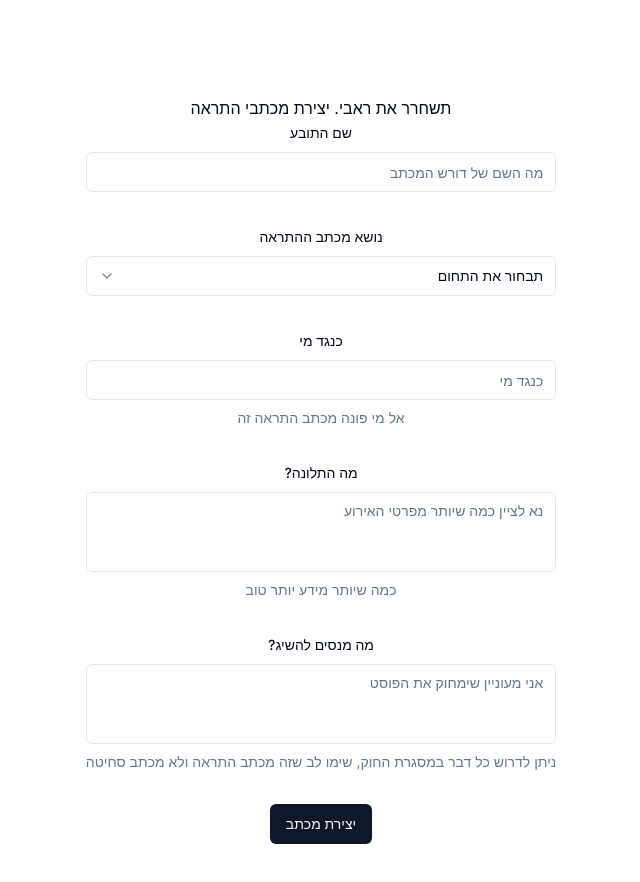
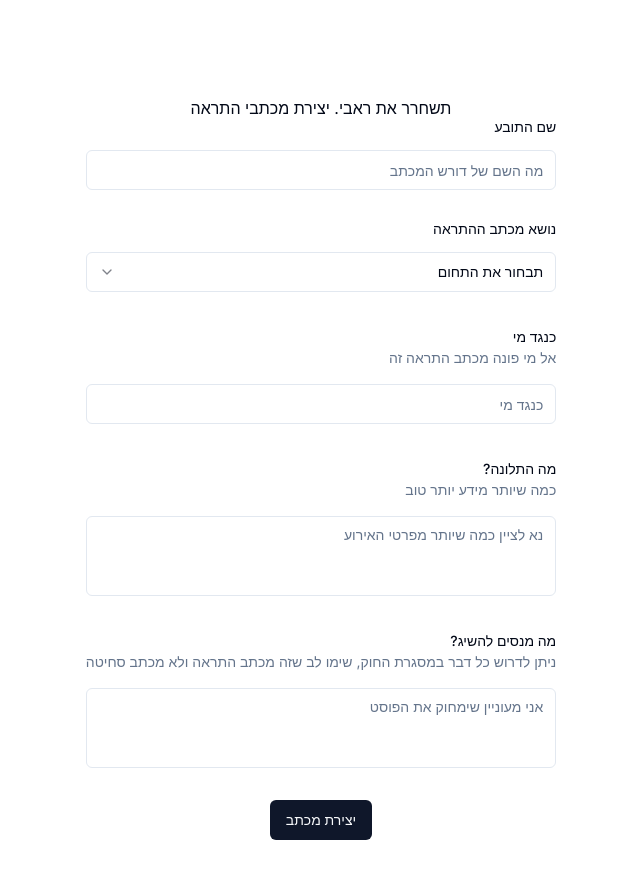
Before and after one commit to ronka/warning-letter-gpt, a Next.js app: page / in a window 1280 px wide. Shown: the top 882 px of the page, without its empty margins (319-959 px from the left). Built offline with nearby package versions, Linux system fonts and the light colour scheme.

Commit message:
grid view

```diff
--- a/components/CreateForm.tsx
+++ b/components/CreateForm.tsx
@@ -22,8 +22,8 @@ import {
   SelectTrigger,
   SelectValue,
 } from "@/components/ui/select";
-import { Link } from "lucide-react";
 import { TOPIC_TO_HEBREW, Topic } from "@/types/Topic";
+import { Grid } from "./layout/Grid";
 
 const formSchema = z.object({
   topic: z.nativeEnum(Topic),
@@ -68,10 +68,12 @@ export function CreateForm() {
           name="name"
           render={({ field }) => (
             <FormItem>
+              <Grid columns={2}>
                 <FormLabel>שם התובע</FormLabel>
                 <FormControl>
                   <Input placeholder="מה השם של דורש המכתב" {...field} />
                 </FormControl>
+              </Grid>
               <FormMessage />
             </FormItem>
           )}
@@ -82,8 +84,12 @@ export function CreateForm() {
           name="topic"
           render={({ field }) => (
             <FormItem>
+              <Grid columns={2}>
                 <FormLabel>נושא מכתב ההתראה</FormLabel>
-              <Select onValueChange={field.onChange} defaultValue={field.value}>
+                <Select
+                  onValueChange={field.onChange}
+                  defaultValue={field.value}
+                >
                   <FormControl>
                     <SelectTrigger>
                       <SelectValue placeholder="תבחור את התחום" />
@@ -98,6 +104,7 @@ export function CreateForm() {
                     </SelectItem>
                   </SelectContent>
                 </Select>
+              </Grid>
               {/* <FormDescription>
               </FormDescription> */}
               <FormMessage />
@@ -110,11 +117,15 @@ export function CreateForm() {
           name="against-name"
           render={({ field }) => (
             <FormItem>
+              <Grid columns={2}>
+                <div>
                   <FormLabel>כנגד מי</FormLabel>
+                  <FormDescription>אל מי פונה מכתב התראה זה</FormDescription>
+                </div>
                 <FormControl>
                   <Input placeholder="כנגד מי" {...field} />
                 </FormControl>
-              <FormDescription>אל מי פונה מכתב התראה זה</FormDescription>
+              </Grid>
               <FormMessage />
             </FormItem>
           )}
@@ -125,7 +136,11 @@ export function CreateForm() {
           name="body"
           render={({ field }) => (
             <FormItem>
+              <Grid columns={2}>
+                <div>
                   <FormLabel>מה התלונה?</FormLabel>
+                  <FormDescription>כמה שיותר מידע יותר טוב</FormDescription>
+                </div>
                 <FormControl>
                   <Textarea
                     placeholder="נא לציין כמה שיותר מפרטי האירוע"
@@ -133,7 +148,7 @@ export function CreateForm() {
                     {...field}
                   />
                 </FormControl>
-              <FormDescription>כמה שיותר מידע יותר טוב</FormDescription>
+              </Grid>
               <FormMessage />
             </FormItem>
           )}
@@ -143,7 +158,14 @@ export function CreateForm() {
           name="purpose"
           render={({ field }) => (
             <FormItem>
+              <Grid columns={2}>
+                <div>
                   <FormLabel>מה מנסים להשיג?</FormLabel>
+                  <FormDescription>
+                    ניתן לדרוש כל דבר במסגרת החוק, שימו לב שזה מכתב התראה ולא
+                    מכתב סחיטה
+                  </FormDescription>
+                </div>
                 <FormControl>
                   <Textarea
                     placeholder="אני מעוניין שימחוק את הפוסט"
@@ -151,10 +173,7 @@ export function CreateForm() {
                     {...field}
                   />
                 </FormControl>
-              <FormDescription>
-                ניתן לדרוש כל דבר במסגרת החוק, שימו לב שזה מכתב התראה ולא מכתב
-                סחיטה
-              </FormDescription>
+              </Grid>
               <FormMessage />
             </FormItem>
           )}
--- /dev/null
+++ b/components/layout/Grid.tsx
@@ -0,0 +1,29 @@
+import { cn } from "@/lib/utils";
+import React from "react";
+
+interface GridProps {
+  children: React.ReactNode;
+  columns: 2; // Enforce 2 columns
+  columnWidths?: [string, string]; // Array for custom widths of both columns
+  className?: string;
+}
+
+const Grid: React.FC<GridProps> = ({
+  children,
+  columnWidths,
+  className = "",
+}) => {
+  const gridTemplateColumns = columnWidths ? columnWidths.join("_") : "1fr_2fr";
+
+  return (
+    <div
+      className={cn(
+        `md:grid grid-cols-[${gridTemplateColumns}] gap-4 ${className} text-start`
+      )}
+    >
+      {children}
+    </div>
+  );
+};
+
+export { Grid };
--- /dev/null
+++ b/components/layout/HStack.tsx
@@ -0,0 +1,21 @@
+import React from "react";
+
+interface HStackProps {
+  children: React.ReactNode;
+  spacing?: number;
+  className?: string;
+}
+
+const HStack: React.FC<HStackProps> = ({
+  children,
+  spacing = 2,
+  className = "",
+}) => {
+  return (
+    <div className={`flex flex-row flex-auto gap-${spacing} ${className}`}>
+      {children}
+    </div>
+  );
+};
+
+export { HStack };
--- /dev/null
+++ b/components/layout/VStack.tsx
@@ -0,0 +1,21 @@
+import React from "react";
+
+interface VStackProps {
+  children: React.ReactNode;
+  spacing?: number;
+  className?: string;
+}
+
+const VStack: React.FC<VStackProps> = ({
+  children,
+  spacing = 2,
+  className = "",
+}) => {
+  return (
+    <div className={`flex flex-col gap-${spacing} ${className}`}>
+      {children}
+    </div>
+  );
+};
+
+export { VStack };
```
Lines whose indentation alone changed are shown as unchanged.
